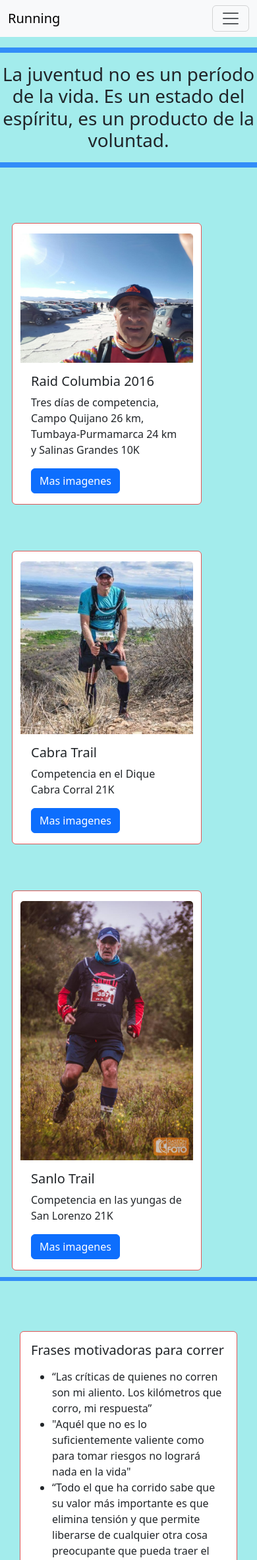
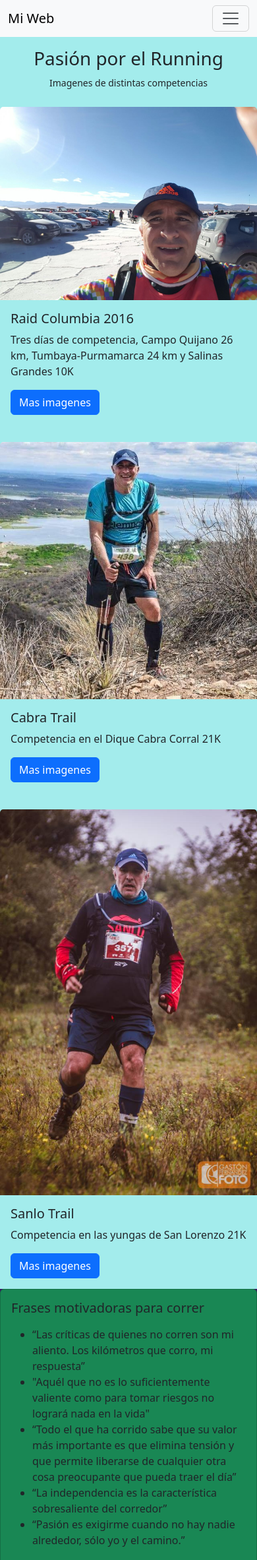
Before and after one commit to nestor2014/web_en_vercel, a Flask app: page / in a window 390 px wide. Shown: the top 2365 px of the page at 66% size. Run offline with Flask 3, Linux system fonts and the light colour scheme.

Commit message:
Actualizacion de color

```diff
--- a/static/css/estilo.css
+++ b/static/css/estilo.css
@@ -4,22 +4,33 @@ body {
 
 .card {
     display: inline-block;
-    margin-top: 60px;
+    background-color: rgb(163, 236, 236);
+    /* margin-top: 60px;
     margin-bottom: 10px;
     margin-left: 30px;
     margin-right: 30px;
-    border: 1px solid #df5858;
+    border: 1px solid #df5858;*/
 }
 
 .card-img-top {
-    margin-top: 15px;
+    margin-top: 25px;
 }
 
+.card-group {
+    background-color: #3b0d66;
+}
 
-/* .menu-fijo {
-    position: fixed;
-    top: 0;
-    left: 0;
-    width: 100%;
-    z-index: 1;
-} */
+.h1 {
+    font-family: 'Courier New', Courier, monospace;
+}
+
+.h1 {
+    font-size: h1-font-size;
+    color: text-primary;
+}
+
+@media (min-width: 768px) {
+    h1 {
+        font-size: 4rem;
+    }
+}
--- a/templates/base.html
+++ b/templates/base.html
@@ -23,18 +23,15 @@
         {% include "shared/nav.html" %}
 
     </header>
+    <div class="container text-center mt-3">
+        <h1>Pasión por el Running</h1>
+        <small> Imagenes de distintas competencias</small>
+    </div>
+
     <!-- seccion principal -->
     <main class="row">
 
-        <br>
 
-        <h1>
-        <hr class="border border-primary border-4 opacity-75">
-            <figure class="text-center">
-                La juventud no es un período de la vida. Es un estado del espíritu, es un producto de la voluntad.
-            </figure>
-        <hr class="border border-primary border-4 opacity-75">
-        </h1>
         {% block principal %} {% endblock %}
 
     </main>
--- a/templates/inicio.html
+++ b/templates/inicio.html
@@ -1,7 +1,9 @@
 {% extends "base.html" %} {% block principal %}
 
-
-<div class="card" style="width: 18rem;">
+<div class="container">
+    <div class="d-flex justify-content-center">
+        <div class="row">
+            <div class="card col-sm-4 border-0">
                 <img src="static/img/RaidColumbia/WA0003.jpg" class="card-img-top" alt="...">
                 <div class="card-body">
                     <h5 class="card-title">Raid Columbia 2016</h5>
@@ -10,7 +12,7 @@
                 </div>
             </div>
 
-<div class="card" style="width: 18rem;">
+            <div class="card col-sm-4 border-0">
                 <img src="static/img/cabratrail/foto2.jpg " class="card-img-top" alt="...">
                 <div class="card-body">
                     <h5 class="card-title">Cabra Trail</h5>
@@ -20,7 +22,7 @@
             </div>
 
 
-<div class="card" style="width: 18rem;">
+            <div class="card col-sm-4 border-0">
                 <img src="static/img/Sanlotrail/sanlotrail.jpg " class="card-img-top" alt="...">
                 <div class="card-body">
                     <h5 class="card-title">Sanlo Trail</h5>
@@ -30,12 +32,17 @@
             </div>
 
 
-<hr class="border border-primary border-3 opacity-75">
+
+
+        </div>
+
+    </div>
+</div>
 
 
 
 <div class="card-group">
-    <div class="card">
+    <div class="card bg-success col-sm-4">
         {# <img src="..." class="card-img-top" alt="..."> #}
         <div class="card-body">
             <h5 class="card-title">Frases motivadoras para correr</h5>
@@ -53,7 +60,7 @@
             <small class="text-body-secondary">Link para mas frases</small>
         </div>
     </div>
-    <div class="card">
+    <div class="card bg-success col-sm-4">
         {# <img src="..." class="card-img-top" alt="..."> #}
         <div class="card-body">
             <h5 class="card-title">Alimentación</h5>
@@ -63,10 +70,10 @@
             <small class="text-body-secondary">Last updated 3 mins ago</small>
         </div>
     </div>
-    <div class="card">
+    <div class="card bg-success col-sm-4">
         {# <img src="..." class="card-img-top" alt="..."> #}
         <div class="card-body">
-            <h5 class="card-title">Alimentación</h5>
+            <h5 class="card-title">Entrenamientos</h5>
             <p class="card-text">This is a wider card with supporting text below as a natural lead-in to additional content. This card has even longer content than the first to show that equal height action.</p>
         </div>
         <div class="card-footer">
--- a/templates/shared/nav.html
+++ b/templates/shared/nav.html
@@ -1,6 +1,6 @@
 <nav class="navbar navbar-expand-lg bg-body-tertiary active menu-fijo">
     <div class="container-fluid">
-        <a class="navbar-brand" href="#">Running</a>
+        <a class="navbar-brand" href="#">Mi Web</a>
       <button class="navbar-toggler" type="button" data-bs-toggle="collapse" data-bs-target="#navbarSupportedContent" aria-controls="navbarSupportedContent" aria-expanded="false" aria-label="Toggle navigation">
         <span class="navbar-toggler-icon"></span>
       </button>
@@ -24,9 +24,6 @@
                         <li><a class="dropdown-item" href="#">Entremamientos</a></li>
                     </ul>
                 </li>
-                <li class="nav-item">
-                    <a class="nav-link disabled" aria-disabled="true">Disabled</a>
-                </li>
             </ul>
             <form class="d-flex" role="search">
                 <input class="form-control me-2" type="search" placeholder="Buscar" aria-label="Buscar">
```
Lines whose indentation alone changed are shown as unchanged.
